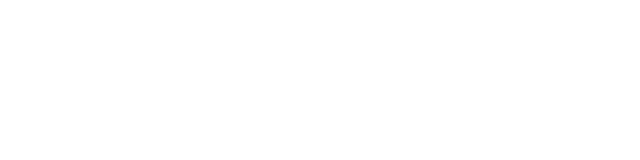
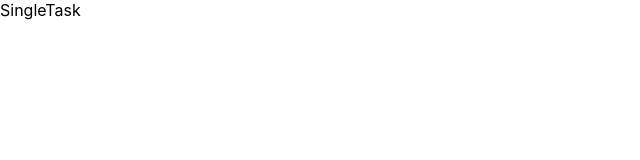
Before and after one commit to AvetBadalyan/Todo-list-with-date-redux-INCOMPLETE, a React (Create React App) app: page /single-task in a window 1280 px wide. Shown: the top 160 px of the page, without its empty margins (0-640 px from the left). Built offline with nearby package versions, Linux system fonts and the light colour scheme.

Commit message:
feat: create routing for home page and single task

```diff
--- a/package.json
+++ b/package.json
@@ -34,5 +34,8 @@
       "last 1 firefox version",
       "last 1 safari version"
     ]
+  },
+  "devDependencies": {
+    "react-router-dom": "^6.4.3"
   }
 }
--- a/src/App.js
+++ b/src/App.js
@@ -1,7 +1,18 @@
 import "./App.css";
+import ReactDOM from "react-dom/client";
+import { BrowserRouter, Routes, Route } from "react-router-dom";
+import Home from "./Pages/Home/Home";
+import SingleTask from "./Pages/singleTask/SingleTask";
 
 function App() {
-  return <div className="App"></div>;
+  return (
+    <BrowserRouter>
+      <Routes>
+        <Route path="/" element={<Home />} />
+        <Route path="single-task" element={<SingleTask />} />
+      </Routes>
+    </BrowserRouter>
+  );
 }
 
 export default App;
--- /dev/null
+++ b/src/Pages/Home/Home.jsx
@@ -0,0 +1,5 @@
+import React from "react";
+
+export default function Home() {
+  return <div>Home</div>;
+}
--- /dev/null
+++ b/src/Pages/singleTask/SingleTask.jsx
@@ -0,0 +1,5 @@
+import React from "react";
+
+export default function SingleTask() {
+  return <div>SingleTask</div>;
+}
```
Also changed, not shown: src/Pages/Home/Home.css (added), src/Pages/singleTask/SingleTask.css (added), 1 other file (tests, documents, lock files or other folders).
